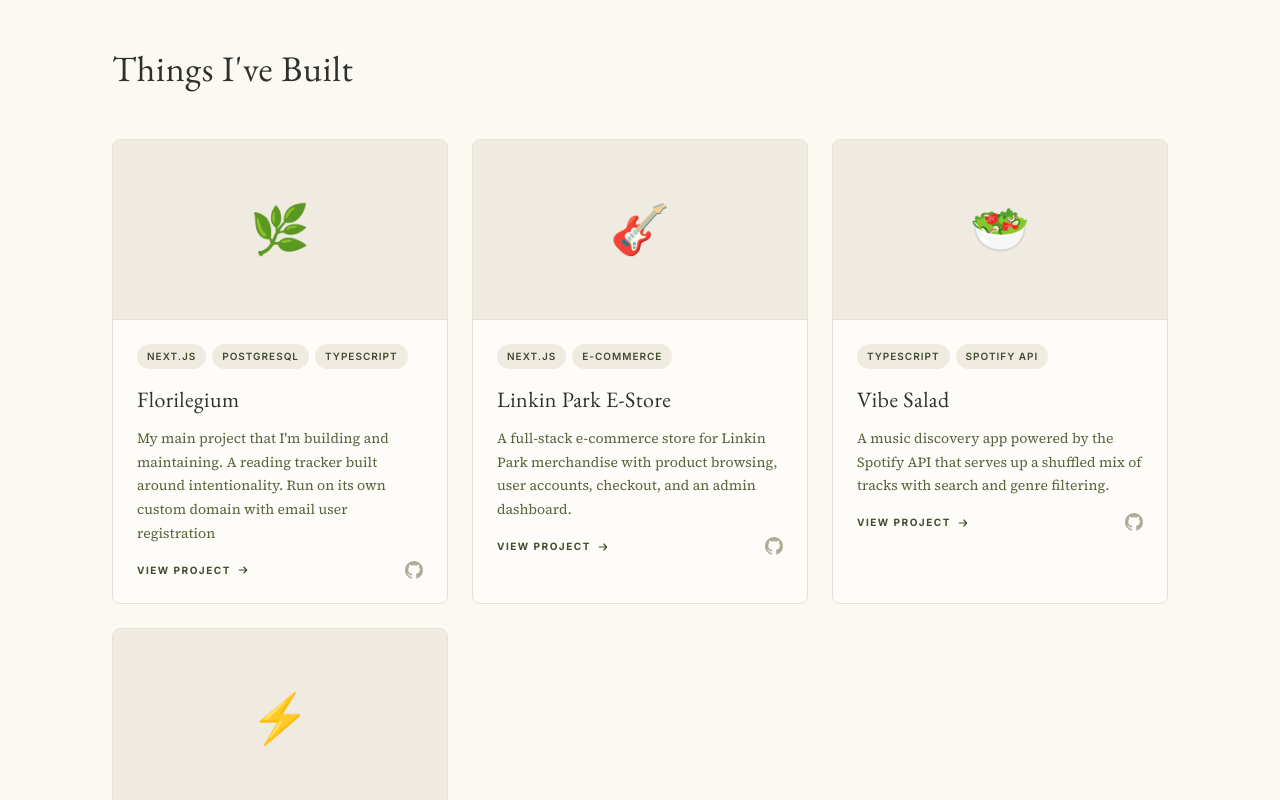
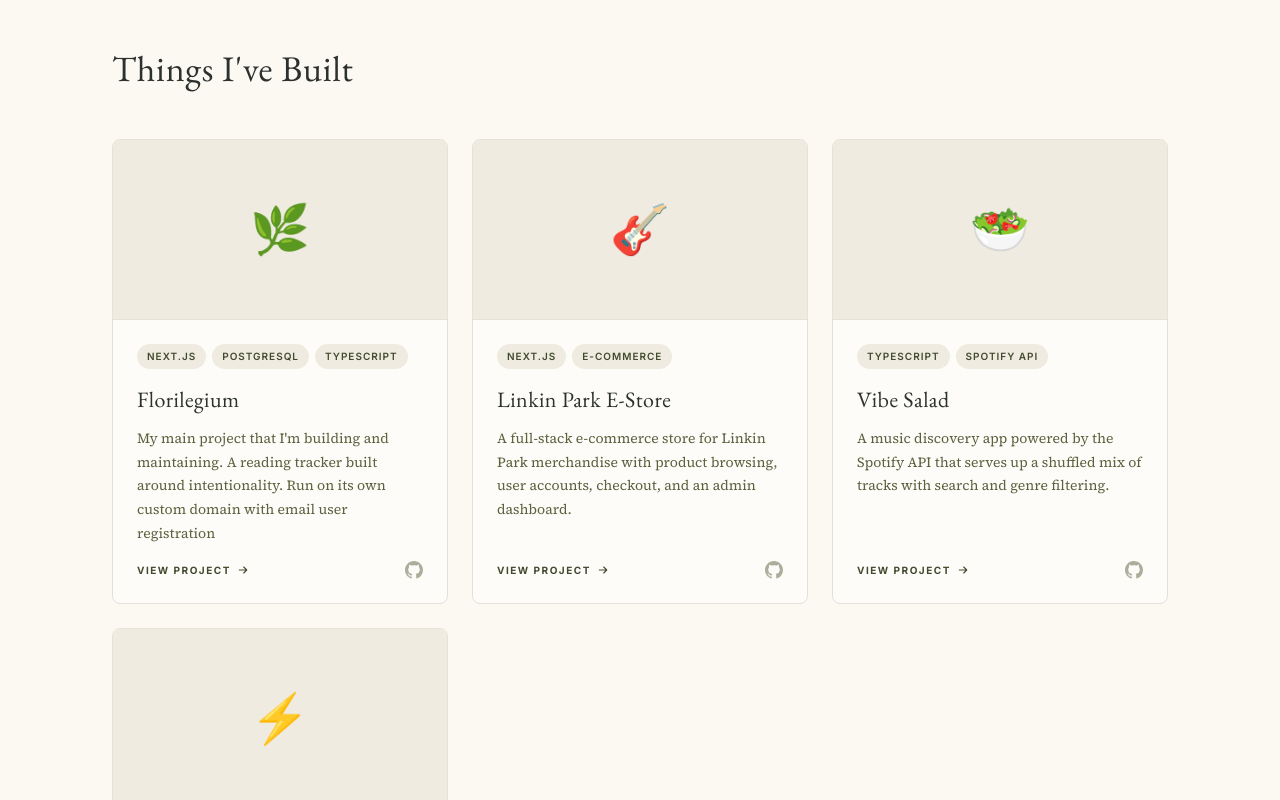
Before and after one commit to stevenlomon/digital-portfolio-steven, a React (Vite) app: page / in a window 1280 px wide. Shown: the part 1680-2480 px from the top of the page. Built offline with nearby package versions, Linux system fonts and the light colour scheme.

Commit message:
the two links now stay at the bottom of the card regardless of how short the description is

```diff
--- a/src/App.css
+++ b/src/App.css
@@ -433,6 +433,8 @@
   border-radius: 8px;
   overflow: hidden;
   transition: transform 0.3s, box-shadow 0.3s;
+  display: flex;
+  flex-direction: column;
 }
 
 .project-card:hover {
@@ -453,6 +455,9 @@
 .project-card-body {
   padding: 24px;
   position: relative;
+  display: flex;
+  flex-direction: column;
+  flex: 1;
 }
 
 .project-card-tags {
@@ -487,6 +492,7 @@
   color: var(--text-secondary);
   line-height: 1.7;
   margin-bottom: 16px;
+  flex: 1;
 }
 
 .project-card-link {
```
